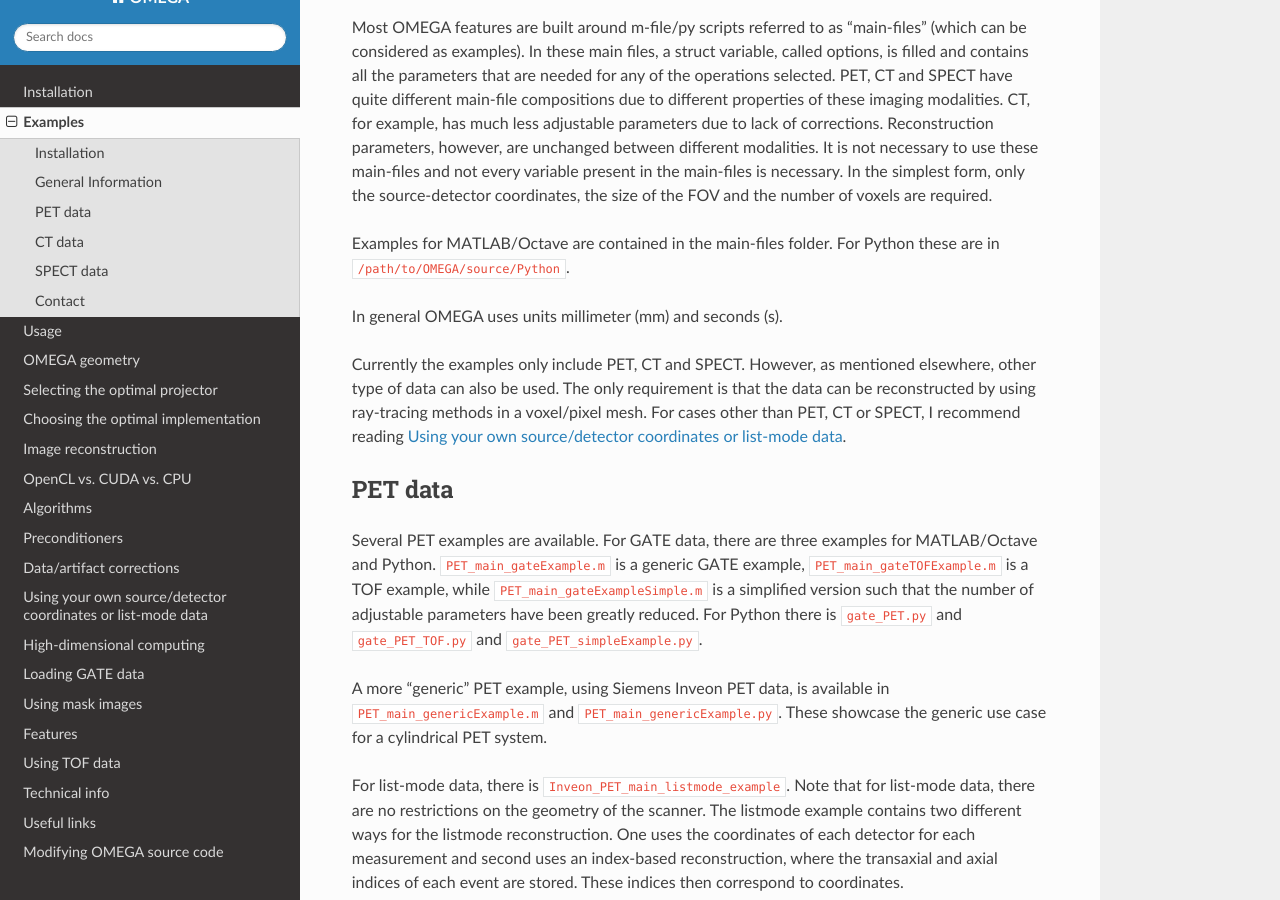
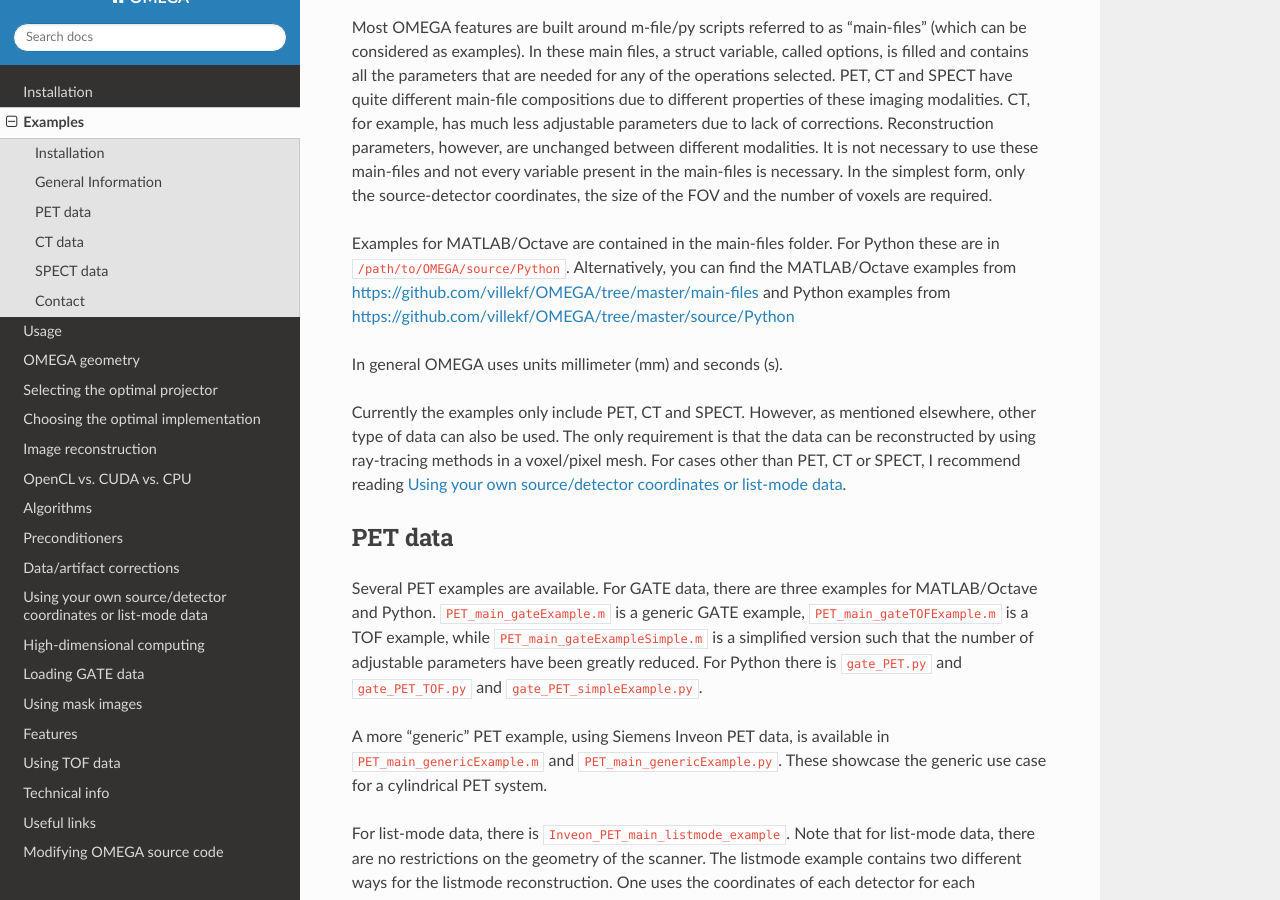
Before and after one commit to villekf/OMEGA-doc, a Sphinx documentation site: the page built from docs/source/examples.rst, in a window 1280 px wide and 900 px high, scrolled down 532 px. Built offline with Sphinx 7.4.7 and the Read the Docs theme 3.1.0, drawn with Linux system fonts in a browser that asks for light colours.

Commit message:
Update examples.rst

```diff
--- a/docs/source/examples.rst
+++ b/docs/source/examples.rst
@@ -16,7 +16,8 @@ PET, CT and SPECT have quite different main-file compositions due to different p
 are unchanged between different modalities. It is not necessary to use these main-files and not every variable present in the main-files is necessary. In the simplest form, only the source-detector coordinates, the size of the FOV
 and the number of voxels are required.
 
-Examples for MATLAB/Octave are contained in the main-files folder. For Python these are in ``/path/to/OMEGA/source/Python``.
+Examples for MATLAB/Octave are contained in the main-files folder. For Python these are in ``/path/to/OMEGA/source/Python``. Alternatively, you can find the MATLAB/Octave examples from https://github.com/villekf/OMEGA/tree/master/main-files and Python
+examples from https://github.com/villekf/OMEGA/tree/master/source/Python
 
 In general OMEGA uses units millimeter (mm) and seconds (s).
 
```
